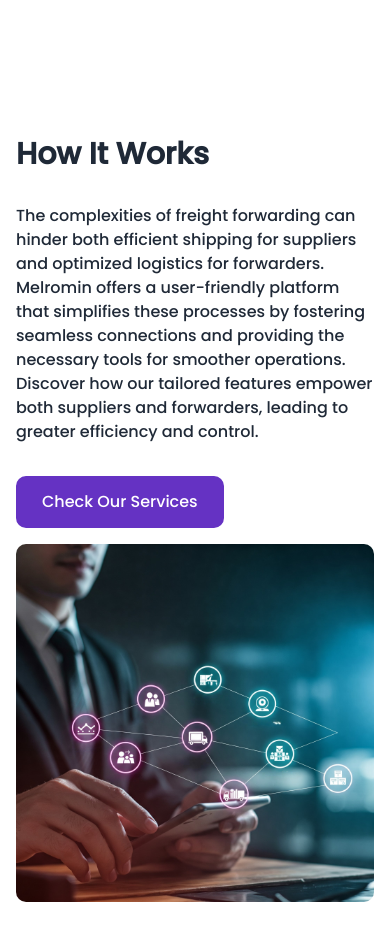
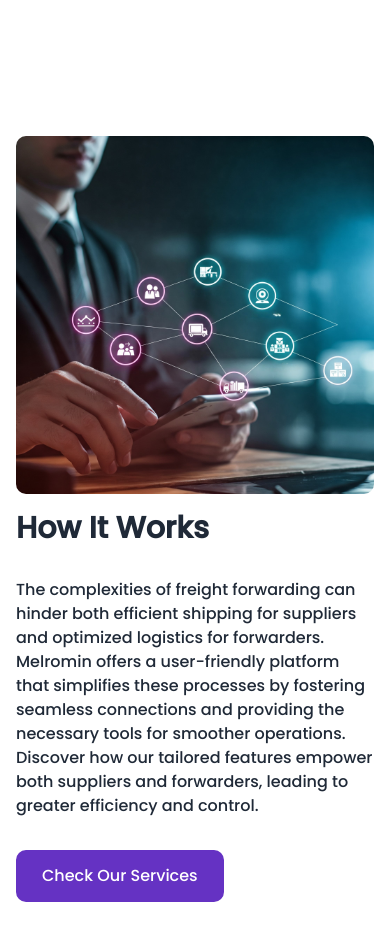
Before and after one commit to melika760/MelrominGlobalNetwork, a Next.js app: page / in a window 390 px wide. Shown: the part 1720-2660 px from the top of the page. Built offline with nearby package versions, Linux system fonts and the light colour scheme; no server answers.

Commit message:
make it responsive

```diff
--- a/app/_components/Header.jsx
+++ b/app/_components/Header.jsx
@@ -115,7 +115,7 @@ const navLinkStyle=()=>{
                         <Link href="/About" className="text-gray-700 hover:text-[hsl(261,59%,48%)]" onClick={toggleMenu}>
                             About Us
                         </Link>
-                        <Link href="/Works" className="text-gray-700 hover:text-[hsl(261,59%,48%)]" onClick={toggleMenu}>
+                        <Link href="/Services" className="text-gray-700 hover:text-[hsl(261,59%,48%)]" onClick={toggleMenu}>
                             Works
                         </Link>
 
--- a/app/_components/NewWork.jsx
+++ b/app/_components/NewWork.jsx
@@ -1,3 +1,4 @@
+import Image from 'next/image'
 import Link from 'next/link'
 import React from 'react'
 
@@ -6,7 +7,14 @@ const NewWork = () => {
         return (
     <section className='my-[12rem]'>
   <div className="mx-auto max-w-screen-xl px-4 py-8 sm:px-6 lg:px-8">
-    <div className="grid grid-cols-1 gap-4 md:grid-cols-2 md:items-center md:gap-8">
+    <div className="grid grid-cols-1 gap-4 md:grid-cols-2  md:items-center md:gap-8">
+   <div className='hidden max-sm:block'>
+        <img
+          src="/connect.jpg"
+          className="rounded-md  "
+          alt=""
+        />
+      </div>
       <div>
         <div className="max-w-lg md:max-w-none">
         <h2 className="text-3xl font-extrabold sm:text-4xl text-gray-800">
@@ -27,10 +35,10 @@ const NewWork = () => {
         </div>
       </div>
 
-      <div>
+      <div className='max-sm:hidden'>
         <img
           src="/connect.jpg"
-          className="rounded-md"
+          className="rounded-md  "
           alt=""
         />
       </div>
```
